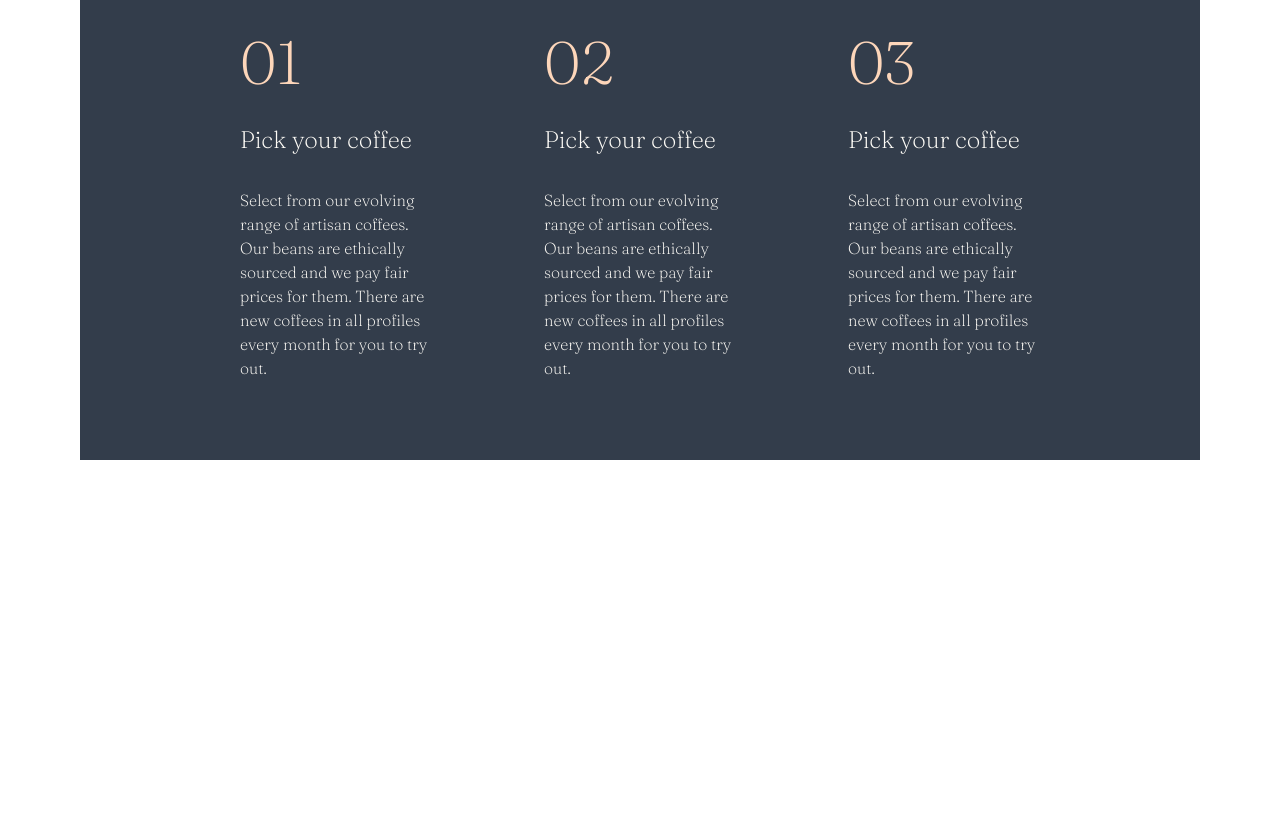
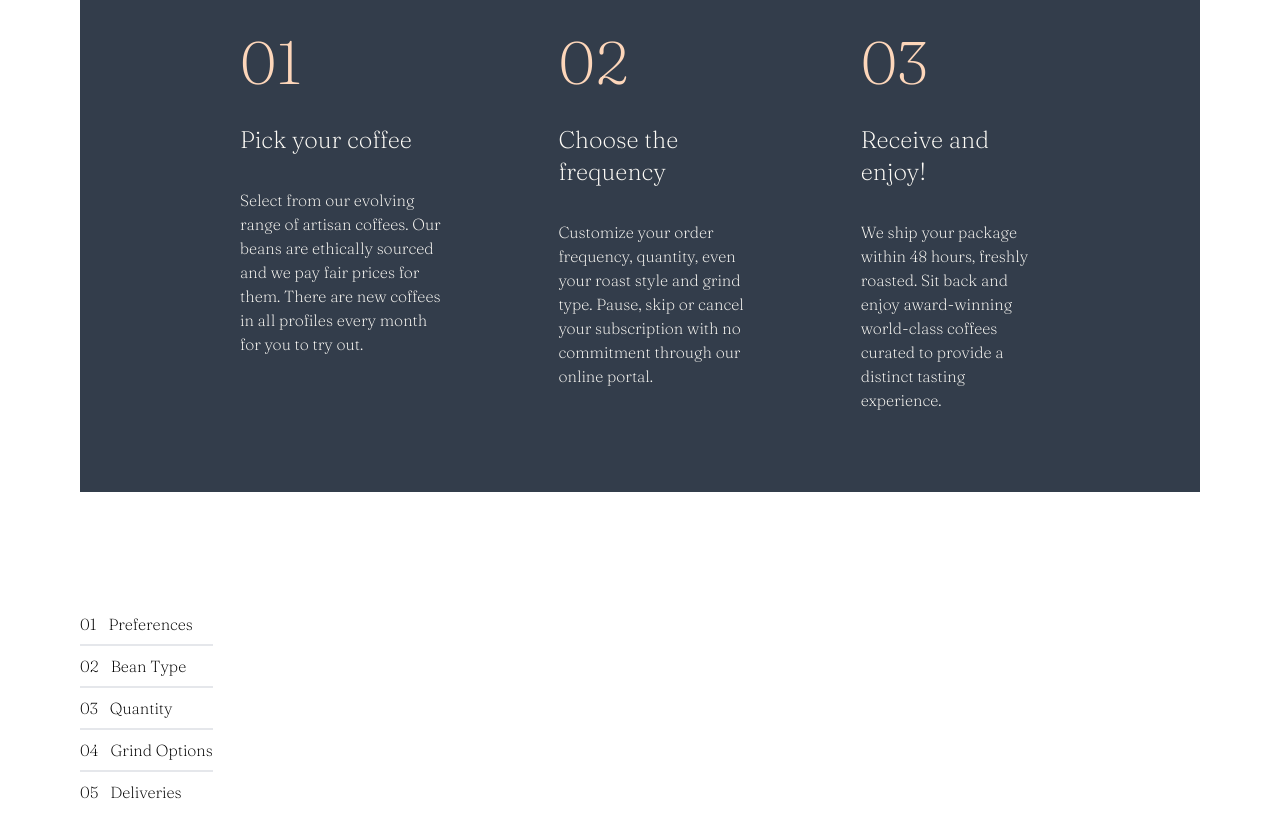
Before and after one commit to avoajaugochukwu/my_decagon, a React (Create React App) app: page / in a window 1280 px wide. Shown: the part 880-1718 px from the top of the page. Before the commit the page ends 1340 px from the top, so only its background shows below. Built offline with nearby package versions, Linux system fonts and the light colour scheme.

Commit message:
Added components from steps

```diff
--- a/src/components/Steps.js
+++ b/src/components/Steps.js
@@ -18,18 +18,18 @@ export default function Steps() {
           </div>
           <div>
             <h2 className="pale-orange-color text-6xl font-black pb-8">02</h2>
-            <h4 className="light-cream-color text-2xl font-black pb-8">Pick your coffee</h4>
+            <h4 className="light-cream-color text-2xl font-black pb-8">Choose the frequency</h4>
             <p className="light-cream-color">
-              Select from our evolving range of artisan coffees. Our beans are ethically sourced and we pay fair prices for them.
-              There are new coffees in all profiles every month for you to try out.
+              Customize your order frequency, quantity, even your roast style and grind type.
+              Pause, skip or cancel your subscription with no commitment through our online portal.
             </p>
           </div>
           <div>
             <h2 className="pale-orange-color text-6xl font-black pb-8">03</h2>
-            <h4 className="light-cream-color text-2xl font-black pb-8">Pick your coffee</h4>
+            <h4 className="light-cream-color text-2xl font-black pb-8">Receive and enjoy!</h4>
             <p className="light-cream-color">
-              Select from our evolving range of artisan coffees. Our beans are ethically sourced and we pay fair prices for them.
-              There are new coffees in all profiles every month for you to try out.
+              We ship your package within 48 hours, freshly roasted.
+              Sit back and enjoy award-winning world-class coffees curated to provide a distinct tasting experience.
             </p>
           </div>
         </div>
--- /dev/null
+++ b/src/components/SubscribeInteractive/MainSection.js
@@ -0,0 +1,11 @@
+
+
+const MainSection = () => {
+  return (
+    <div>
+
+    </div>
+  )
+}
+
+export default MainSection
--- /dev/null
+++ b/src/components/SubscribeInteractive/Sidebar.js
@@ -0,0 +1,50 @@
+import React, { useContext } from 'react'
+import { CoffeeContext } from '../../context/CoffeeContext'
+
+
+const Sidebar = ({ handleClick }) => {
+  const {coffeeOrder, updatePreference} = useContext(CoffeeContext)
+  // const { updateOrder } = useContext(CoffeeContext)
+
+  const clicker = () => {
+    updatePreference('Coffee')
+  }
+
+
+  console.log(coffeeOrder)
+
+  return (
+
+
+    <div className="md:px-20 my-28 flex flex-col font-black">
+      <div className="flex py-2 cursor-pointer   border-b-2"
+        onClick={() => clicker()}>
+        <h3 className="">01</h3>
+        <h3 className="ml-3">Preferences</h3>
+      </div>
+
+      <div className="flex py-2 cursor-pointer   border-b-2">
+        <h3 className="">02</h3>
+        <h3 className="ml-3">Bean Type</h3>
+      </div>
+
+      <div className="flex py-2 cursor-pointer   border-b-2">
+        <h3 className="">03</h3>
+        <h3 className="ml-3">Quantity</h3>
+      </div>
+
+      <div className="flex py-2 cursor-pointer   border-b-2">
+        <h3 className="">04</h3>
+        <h3 className="ml-3">Grind Options</h3>
+      </div>
+
+      <div className="flex py-2 cursor-pointer ">
+        <h3 className="">05</h3>
+        <h3 className="ml-3">Deliveries</h3>
+      </div>
+    </div>
+
+  )
+}
+
+export default Sidebar
--- /dev/null
+++ b/src/components/SubscribeInteractive/SubscribeInteractive.js
@@ -0,0 +1,26 @@
+import React, { createContext, useState } from 'react'
+import Sidebar from './Sidebar'
+import { CoffeeProvider } from '../../context/CoffeeContext'
+import MainSection from './MainSection'
+
+
+const SubscribeInteractive = () => {
+
+
+  const handleClick = (clicker) => {
+    console.log(clicker)
+  }
+
+
+  return (
+    <CoffeeProvider>
+    <div className="flex">
+      <Sidebar handleClick={handleClick} />
+      <MainSection />
+      <div></div>
+    </div>
+    </CoffeeProvider>
+  )
+}
+
+export default SubscribeInteractive
--- /dev/null
+++ b/src/context/CoffeeContext.js
@@ -0,0 +1,48 @@
+import React, { useContext, useState } from 'react'
+
+const initialState = {
+  preference: '',
+  beanType: '',
+  quantity: '',
+  grind: '',
+  delivery: ''
+}
+
+export const CoffeeContext = React.createContext()
+
+export function CoffeeProvider ({ children }) {
+ const [ coffeeOrder, setCoffeeOrder ] = useState(initialState)
+
+  const updatePreference = (preference) => {
+    setCoffeeOrder({ ...coffeeOrder, preference })
+  }
+
+  const updateBeanType = (beanType) => {
+    setCoffeeOrder({ ...coffeeOrder, beanType })
+  }
+
+  const updateQuantity = (quantity) => {
+    setCoffeeOrder({ ...coffeeOrder, quantity })
+  }
+
+  const updateGrind = (grind) => {
+    setCoffeeOrder({ ...coffeeOrder, grind })
+  }
+
+  const updateDelivery = (delivery) => {
+    setCoffeeOrder({ ...coffeeOrder, delivery })
+  }
+
+  return (
+    <CoffeeContext.Provider value={{
+      coffeeOrder: coffeeOrder,
+      updatePreference: updatePreference,
+      updateBeanType: updateBeanType,
+      updateQuantity: updateQuantity,
+      updateGrind: updateGrind,
+      updateDelivery: updateDelivery
+      }}>
+      { children }
+    </CoffeeContext.Provider>
+  )
+}
--- a/src/pages/Subscribe.js
+++ b/src/pages/Subscribe.js
@@ -2,6 +2,7 @@ import React, { Fragment } from 'react'
 import Hero from '../components/Hero'
 import NavBar from '../components/NavBar'
 import Steps from '../components/Steps'
+import SubscribeInteractive from '../components/SubscribeInteractive/SubscribeInteractive'
 
 export default function Subscribe() {
   return (
@@ -9,6 +10,7 @@ export default function Subscribe() {
       <NavBar />
       <Hero />
       <Steps />
+      <SubscribeInteractive />
     </Fragment>
   )
 }
```
Also changed, not shown: src/components/SubscribeInteractive/steps/BeanType.js (added), src/components/SubscribeInteractive/steps/Delivery.js (added), src/components/SubscribeInteractive/steps/Grind.js (added), src/components/SubscribeInteractive/steps/Preference.js (added), src/components/SubscribeInteractive/steps/Quantity.js (added).
